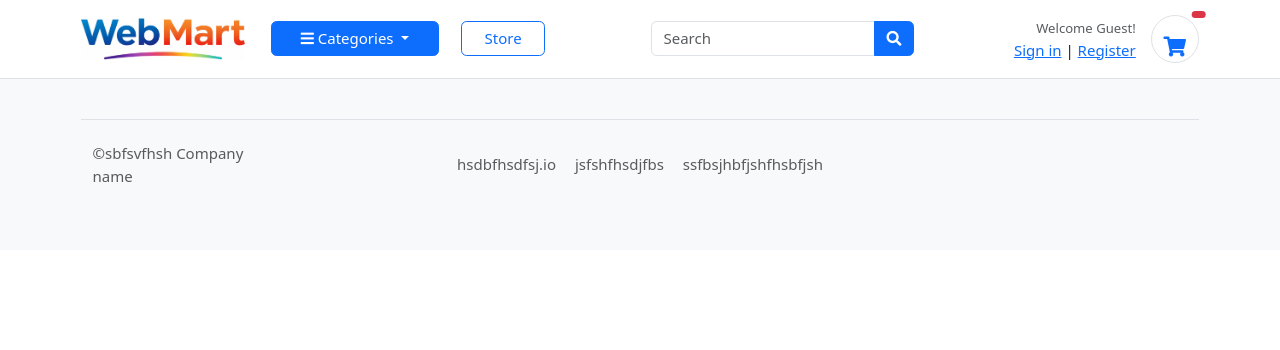
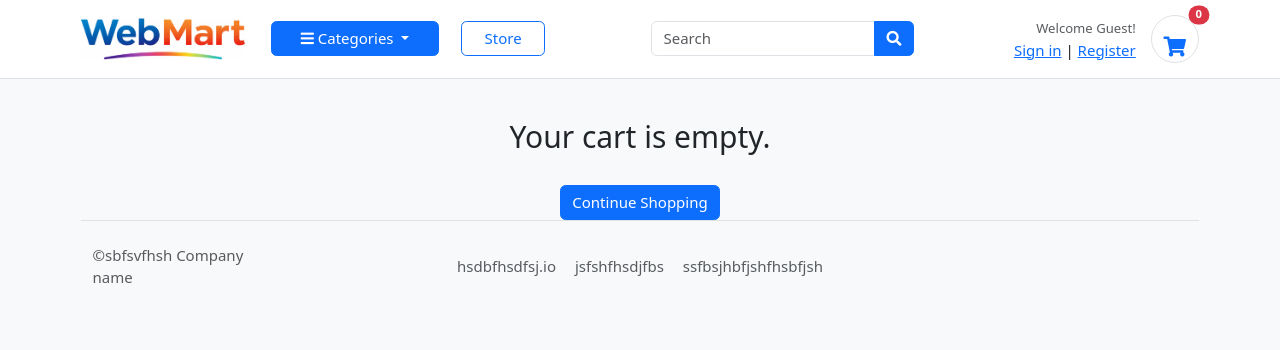
Before and after one commit to sheenaanto/WebMart, a Django app: page /cart/ in a window 1280 px wide. Shown: the part 54-404 px from the top of the page. Run offline with Django 4.2, Linux system fonts and the light colour scheme; data that the repository does not hold is empty; some web fonts are replaced.

Commit message:
Add cart item, removal and update with cart count display

```diff
--- /dev/null
+++ b/carts/context_processors.py
@@ -0,0 +1,23 @@
+
+
+from carts.models import Cart, CartItem
+from carts.views import _cart_id
+
+
+def counter(request):
+    cart_count = 0
+    if 'admin' in request.path:
+        return {}
+    else:
+        try:
+            # the counter runs on every page, including pages where the user has no cart yet, .get() is risky.
+            cart = Cart.objects.filter(cart_id=_cart_id(request)).first()
+            # cart = Cart.objects.get(cart_id=_cart_id(request))
+            cart_items = CartItem.objects.filter(cart=cart)
+
+            for cart_item in cart_items:
+                cart_count += cart_item.quantity
+        except Cart.DoesNotExist:
+            cart_count = 0
+
+    return dict(cart_count=cart_count)
--- a/carts/models.py
+++ b/carts/models.py
@@ -17,5 +17,8 @@ class CartItem(models.Model):
     quantity = models.IntegerField()
     is_active = models.BooleanField(default=True)
 
+    def sub_total(self):
+        return self.product.price * self.quantity
+
     def __str__(self):
         return self.product
--- a/carts/urls.py
+++ b/carts/urls.py
@@ -6,5 +6,8 @@ from carts import views
 urlpatterns = [
     path('', views.cart, name='storecart'),
     path('add/<int:product_id>/', views.add_cart, name='add_cart'),
+    path('remove/<int:product_id>/', views.remove_cart, name='remove_cart'),
+    path('remove_cart_item/<int:product_id>/',
+         views.remove_cart_item, name='remove_cart_item'),
 
 ]
--- a/carts/views.py
+++ b/carts/views.py
@@ -1,5 +1,5 @@
 from urllib import request
-from django.shortcuts import redirect, render
+from django.shortcuts import get_object_or_404, redirect, render
 
 from carts.models import Cart, CartItem
 from store.models import Product
@@ -34,16 +34,49 @@ def add_cart(request, product_id):
     return redirect('storecart')
 
 
+def remove_cart(request, product_id):
+    cart = Cart.objects.get(cart_id=_cart_id(request))
+    product = get_object_or_404(Product, id=product_id)
+    cart_item = CartItem.objects.get(
+        product=product, cart=cart)
+    if cart_item.quantity > 1:
+        cart_item.quantity -= 1
+        cart_item.save()
+    else:
+        cart_item.delete()
+    return redirect('storecart')
+
+    #  Remove button
+
+
+def remove_cart_item(request, product_id):
+    cart = Cart.objects.get(cart_id=_cart_id(request))
+    product = get_object_or_404(Product, id=product_id)
+    cart_item = CartItem.objects.get(
+        product=product, cart=cart)
+    cart_item.delete()
+    return redirect('storecart')
+
+
 def cart(request, total=0, quantity=0, cart_items=None):
+    tax = 0
+    grand_total = 0
     try:
         cart = Cart.objects.get(cart_id=_cart_id(request))
         cart_items = CartItem.objects.filter(cart=cart, is_active=True)
+        for cart_item in cart_items:
+            total += (cart_item.product.price * cart_item.quantity)
+            quantity += cart_item.quantity
+        tax = (2 * total)/100
+        grand_total = total + tax
     except Cart.DoesNotExist:
         pass
     context = {
         'cart_items': cart_items,
         'total': total,
         'quantity': quantity,
+        'tax': tax,
+        'grand_total': grand_total,
     }
 
     return render(request, 'store/carts.html', context)
--- a/templates/includes/navbar.html
+++ b/templates/includes/navbar.html
@@ -129,7 +129,6 @@
             <div class="icon icon-sm rounded-circle border p-2">
               <i class="fa fa-shopping-cart"></i>
             </div>
-
             <span
               class="badge bg-danger rounded-pill position-absolute top-0 start-100 translate-middle"
             >
--- a/templates/store/carts.html
+++ b/templates/store/carts.html
@@ -3,7 +3,7 @@
 <section class="section-content padding-y bg">
   <div class="container">
     <!-- ============================ COMPONENT 1 ================================= -->
-    <!-- {% if not cart_items %}
+    {% if not cart_items %}
 
     <h2 class="text-center">Your cart is empty.</h2>
     <br />
@@ -11,7 +11,7 @@
       <a href="{% url 'store' %}" class="btn btn-primary">Continue Shopping</a>
     </div>
 
-    {% else %} -->
+    {% else %}
 
     <div class="row">
       <aside class="col-lg-9">
@@ -55,7 +55,7 @@
                     <div class="input-group input-spinner">
                       <div class="input-group-prepend">
                         <a
-                          href=""
+                          href="{% url 'remove_cart' cart_item.product.id%}"
                           class="btn btn-light"
                           type="button"
                           id="button-plus"
@@ -70,7 +70,7 @@
                       />
                       <div class="input-group-append">
                         <a
-                          href="{%url 'add_cart'  cart_item.product.id %}"
+                          href="{% url 'add_cart'  cart_item.product.id %}"
                           class="btn btn-light"
                           type="button"
                           id="button-minus"
@@ -85,15 +85,20 @@
                 </td>
                 <td>
                   <div class="price-wrap">
-                    <var class="price">{{ cart_item.sub_total }}</var>
+                    <var class="price">£{{ cart_item.sub_total }}</var>
                     <small class="text-muted">
-                      ${{ cart_item.product.price }} each
+                      £{{ cart_item.product.price }} each
                     </small>
                   </div>
                   <!-- price-wrap .// -->
                 </td>
                 <td class="text-right">
-                  <a href="" class="btn btn-danger"> Remove</a>
+                  <a
+                    href="{% url 'remove_cart_item' cart_item.product.id %}"
+                    class="btn btn-danger"
+                  >
+                    Remove</a
+                  >
                 </td>
               </tr>
 
@@ -109,16 +114,16 @@
           <div class="card-body">
             <dl class="dlist-align">
               <dt>Total price:</dt>
-              <dd class="text-right">{{total}}</dd>
+              <dd class="text-right">£{{ total }}</dd>
             </dl>
             <dl class="dlist-align">
               <dt>Tax:</dt>
-              <dd class="text-right">{{tax}}</dd>
+              <dd class="text-right">£{{ tax }}</dd>
             </dl>
             <dl class="dlist-align">
               <dt>Total:</dt>
               <dd class="text-right text-dark b">
-                <strong>{{grand_total}}</strong>
+                <strong>£{{ grand_total }}</strong>
               </dd>
             </dl>
             <hr />
@@ -141,5 +146,4 @@
   </div>
   <!-- container .//  -->
 </section>
-<!-- {% endif %} -->
-{% endblock %}
+{% endif %} {% endblock %}
--- a/webmart/settings.py
+++ b/webmart/settings.py
@@ -82,6 +82,7 @@ TEMPLATES = [
                 'django.contrib.auth.context_processors.auth',
                 'django.contrib.messages.context_processors.messages',
                 'category.context_processors.menu_links',
+                'carts.context_processors.counter'
             ],
         },
     },
```
Also changed, not shown: store/views.py (+7 -1 lines), templates/store/product_detail.html (+10 -77 lines).
